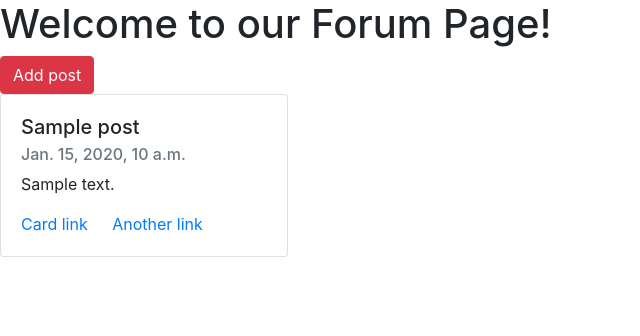
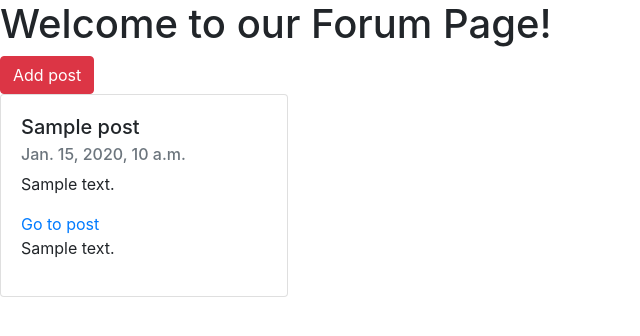
Before and after one commit to Shlomo-Weber/Star-Wars-Cardgame, a Django app: page /forum/ in a window 1280 px wide. Shown: the part 56-392 px from the top of the page, without its empty margins (0-640 px from the left). Run offline with Django 3.2, Linux system fonts and the light colour scheme; tables that the repository leaves empty hold one stand-in row (values such as "Sample post"); some libraries are stand-ins or nearby versions.

Commit message:
Added commenting functionality

```diff
--- a/SWcardgame/forum/views.py
+++ b/SWcardgame/forum/views.py
@@ -1,4 +1,4 @@
-from django.shortcuts import render, redirect
+from django.shortcuts import render, redirect, get_object_or_404
 from .models import Post, Comment
 from .forms import PostForm, CommentForm
 # Create your views here.
@@ -9,15 +9,23 @@ from .forms import PostForm, CommentForm
 #forum homepage
 def forum_page(request):
     posts = Post.objects.all()
-    return render(request, 'forum/homepage.html', {'boots': posts})
+    return render(request, 'forum/homepage.html', {'posts': posts})
 
 #viewpost page- add comment
 def show_post(request, post_id):
     post = Post.objects.get(id=post_id)
-    return render(request, 'forum/show_post.html', {'boot': post})
+    if request.method == 'POST':
+        form = CommentForm(request.POST)
+        if form.is_valid():
+            comment = form.save(commit=False)
+            comment.post = post
+            comment.user = request.user
+            comment.save()
+    else:
+        form = CommentForm()
+    return render(request, 'forum/show_post.html', {'boot': post, 'form': form})
 
 #addpost page
-
 def add_post(request):
     if request.method == 'POST':
         form = PostForm(request.POST)
@@ -28,3 +36,39 @@ def add_post(request):
     else:
         form = PostForm()
         return render(request, 'forum/add_post.html',{'form':form})
+
+
+# def post_detail(request, slug):
+#     template_name = 'post_detail.html'
+#     post = get_object_or_404(Post, slug=slug)
+#     comments = post.comments.filter(active=True)
+#     new_comment = None
+#     # Comment posted
+#     if request.method == 'POST':
+#         comment_form = CommentForm(data=request.POST)
+#         if comment_form.is_valid():
+#
+#             # Create Comment object but don't save to database yet
+#             new_comment = comment_form.save(commit=False)
+#             # Assign the current post to the comment
+#             new_comment.post = post
+#             # Save the comment to the database
+#             new_comment.save()
+#     else:
+#         comment_form = CommentForm()
+#
+#     return render(request, template_name, {'post': post,
+#                                            'comments': comments,
+#                                            'new_comment': new_comment,
+#                                            'comment_form': comment_form})
+
+# post = Post.objects.get(id=post_id)
+#     if request.method =='POST':
+#         form = CommentForm(request.POST)
+#         if form.is_valid():
+#            comment=form.save(commit=False)
+#            comment.post= post
+#            comment.save()
+#     else:
+#         form = CommentForm()
+#     return render(request, 'forum/show_post.html', {'boot': post, 'form':form})
--- a/SWcardgame/templates/base.html
+++ b/SWcardgame/templates/base.html
@@ -4,6 +4,7 @@
     <meta charset="UTF-8">
     <title>Title</title>
     <link rel="stylesheet" href="https://stackpath.bootstrapcdn.com/bootstrap/4.4.1/css/bootstrap.min.css">
+
 </head>
 <body>
 {% include 'navbar.html' %}
@@ -11,5 +12,8 @@
 {% block content %}
 
 {% endblock %}
+
 </body>
+<script src="https://code.jquery.com/jquery-3.4.1.slim.min.js" integrity="sha384-J6qa4849blE2+poT4WnyKhv5vZF5SrPo0iEjwBvKU7imGFAV0wwj1yYfoRSJoZ+n" crossorigin="anonymous"></script>
+<script src="https://stackpath.bootstrapcdn.com/bootstrap/4.4.1/js/bootstrap.min.js" integrity="sha384-wfSDF2E50Y2D1uUdj0O3uMBJnjuUD4Ih7YwaYd1iqfktj0Uod8GCExl3Og8ifwB6" crossorigin="anonymous"></script>
 </html>
--- a/SWcardgame/templates/forum/homepage.html
+++ b/SWcardgame/templates/forum/homepage.html
@@ -2,15 +2,18 @@
 {% block content %}
 <h1>Welcome to our Forum Page!</h1>
 <a href="{% url 'add_post' %}"><button class="btn btn-danger" >Add post</button></a>
-{% for post in boots %}
+{% for post in posts %}
 <div class="card" style="width: 18rem;">
   <div class="card-body">
     <h5 class="card-title">{{post.title}}</h5>
     <h6 class="card-subtitle mb-2 text-muted">{{post.created_at}}</h6>
     <p class="card-text">{{post.text}}</p>
-    <a href="{% url 'show_post' post.id %}" class="card-link">Card link</a>
-    <a href="#" class="card-link">Another link</a>
+    <a href="{% url 'show_post' post.id %}" class="card-link">Go to post</a>
+    {% for comment in post.comment_set.all %}
+     <p> {{comment.text}} </p>{% endfor %}
+
   </div>
 </div>
+
 {% endfor %}
 {% endblock %}
```
Also changed, not shown: SWcardgame/templates/forum/show_post.html (+31 -2 lines).
